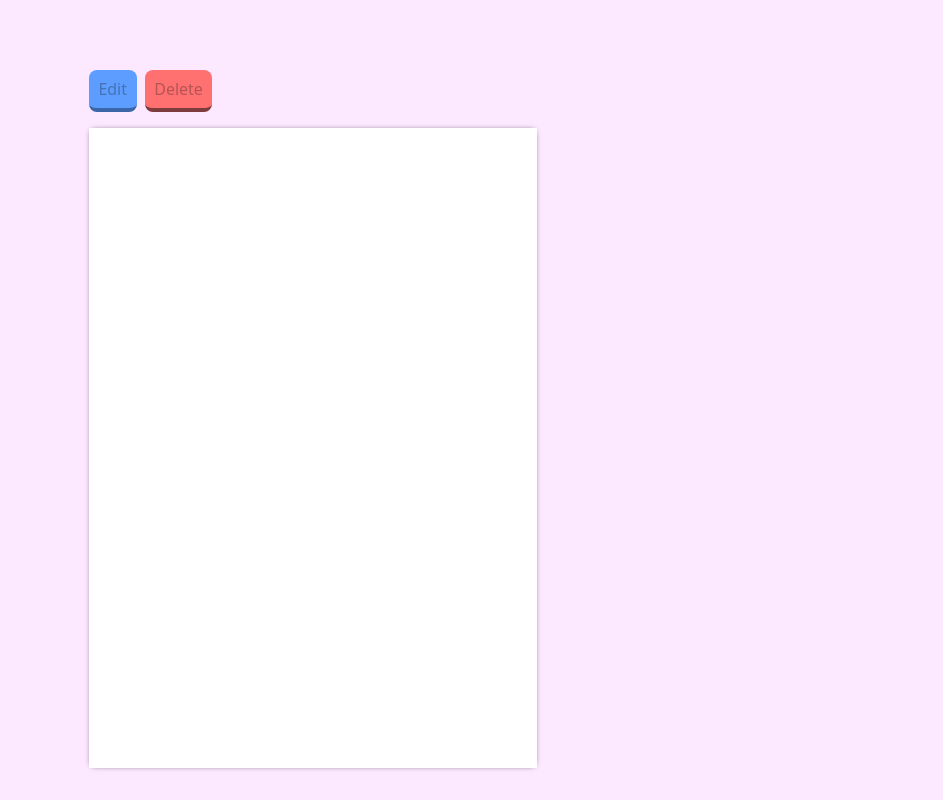
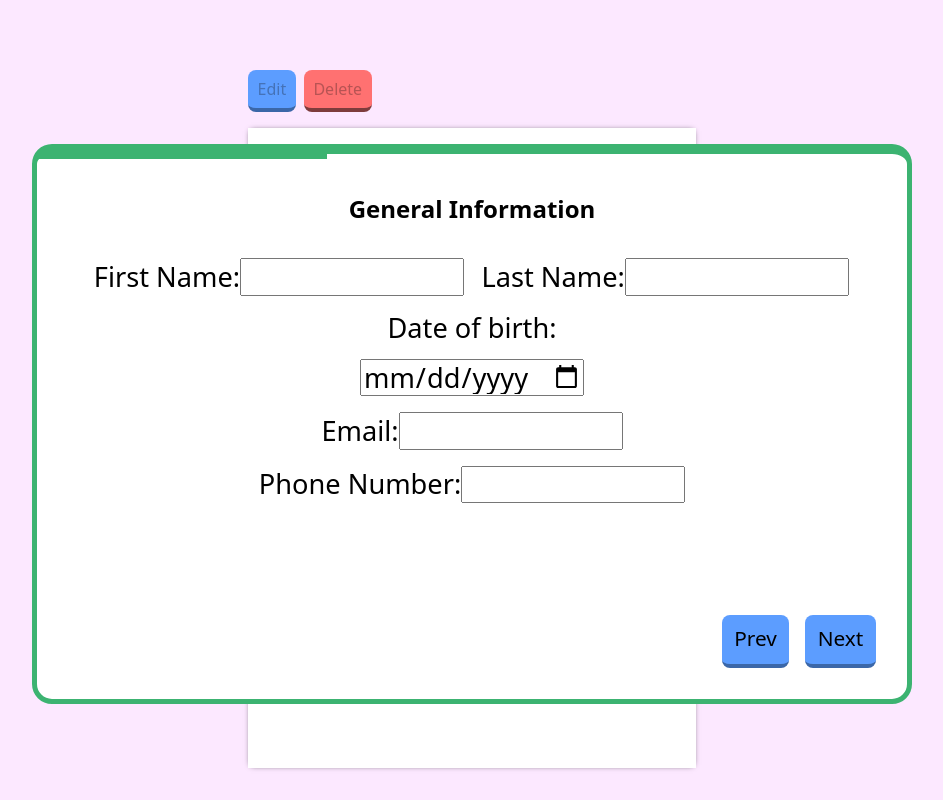
Before and after one commit to ziko1905/cv-builder, a React (Vite) app: page / in a window 1280 px wide. Both pictures are taken after a click on the button "Add CV". Shown: the top 800 px of the page, without its empty margins (168-1111 px from the left). Built offline with nearby package versions, Linux system fonts and the light colour scheme.

Commit message:
Fix fomr styling

```diff
--- a/src/styles/inputs.css
+++ b/src/styles/inputs.css
@@ -6,15 +6,16 @@
   gap: 1rem;
 
   background-color: white;
-  position: relative;
+  position: absolute;
+  left: 50%;
+  transform: translate(-50%, 0);
   min-height: 35rem;
   max-height: 35rem;
+  min-width: 55rem;
   margin-top: 10vh;
 }
 
 .creation-input {
-  margin-left: auto;
-  margin-right: auto;
   border: 5px solid mediumseagreen;
   border-top-width: 10px;
   border-radius: 20px;
```
